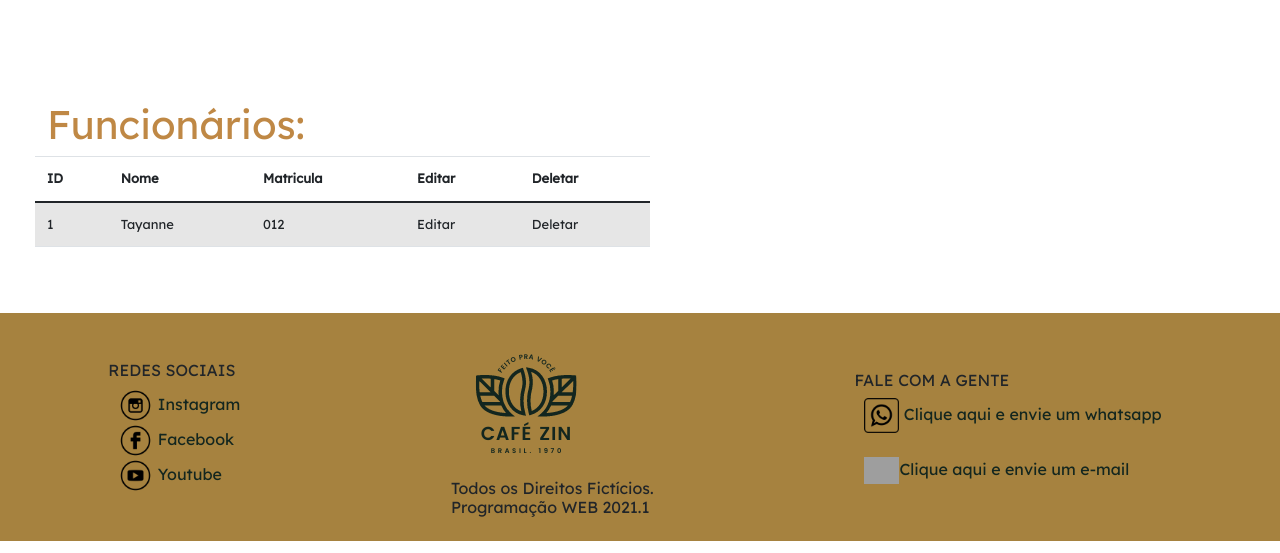
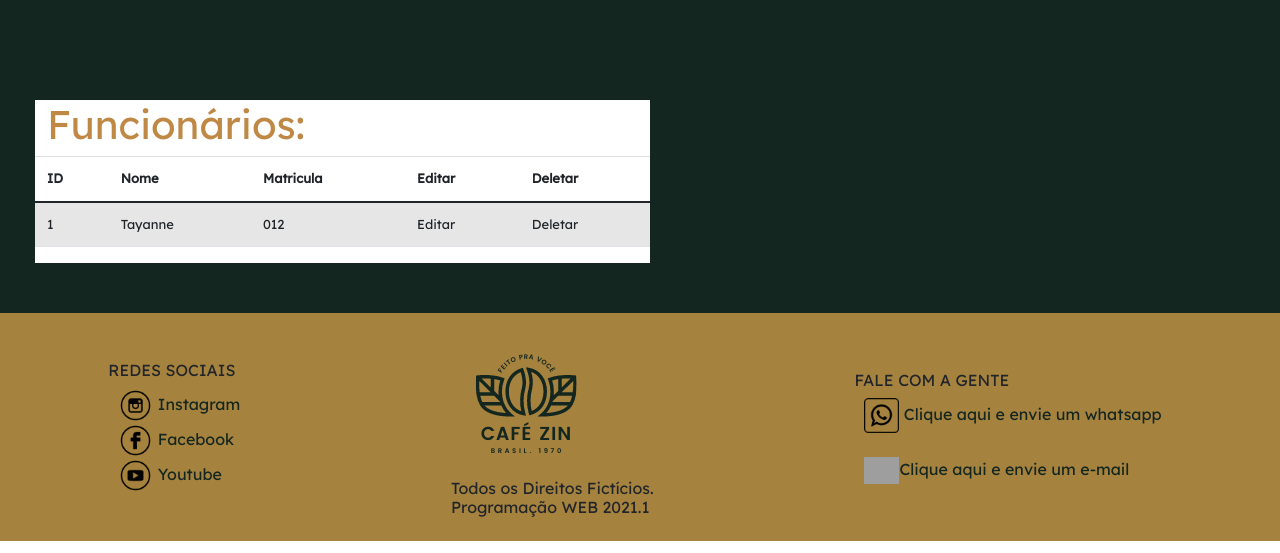
Before and after one commit to DwDaraK/cafezin, a PHP site: page /funcionario.php in a window 1280 px wide. Shown: the part 86-639 px from the top of the page. Run offline with PHP 8.4, Linux system fonts and the light colour scheme; grey boxes are pictures that could not be loaded.

Commit message:
fix style

```diff
--- a/funcionario.php
+++ b/funcionario.php
@@ -45,9 +45,9 @@
 
 
       <!-- SECTION SOBRE -->
-     <section class="funcionario">
+     <section>
       <div class="d-flex" id="sobre">
-        <div class="row flex-wrap">
+        <div class="row flex-wrap func">
           <h1>Funcionários:</h1>
           <table class="table table-striped">
             <thead>
--- a/index.php
+++ b/index.php
@@ -175,8 +175,8 @@
      </main>
 
       <!-- SECTION SOBRE -->
-     <section class="pag-inicial">
-      <div class="d-flex" id="sobre">
+     <section>
+      <div class="d-flex pag-inicial" id="sobre">
         <div class="row flex-wrap-reverse">
         <div class="col-sm-6 lead">
             CaféZin™ está presente em 27 países em todos os continentes. <br> <br>
--- a/style.css
+++ b/style.css
@@ -47,7 +47,7 @@ main img {
 
 /* SECTION PAGINA INICIAL */
 
-section .pag-inicial {
+section {
   background-color: #13261f;
 }
 
@@ -66,7 +66,7 @@ section #sobre img {
 }
 
 /* FUNCIONARIO */
-section .funcionario {
+section .func {
   background-color: white;
 }
 
```
Also changed, not shown: README.md.
